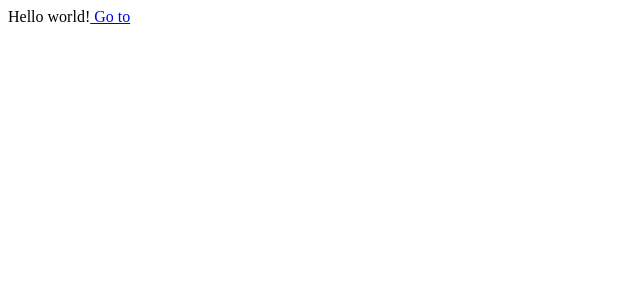
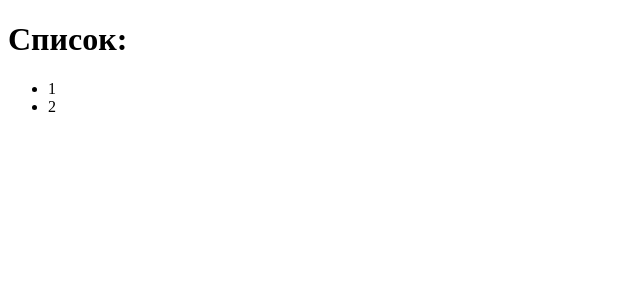
Before and after one commit to WebHeroSchool/todoAlexandrYersov, a React (Create React App) app: page / in a window 1280 px wide. Shown: the top 300 px of the page, without its empty margins (0-640 px from the left). Built offline with nearby package versions, Linux system fonts and the light colour scheme.

Commit message:
lesson17: React-component

```diff
--- a/src/App.js
+++ b/src/App.js
@@ -1,8 +1,13 @@
 import React from 'react';
 
-const element = (<div>
-  Hello world!
-  <a href='#'> Go to </a>
-</div>);
+const ItemList = () => (<ul>
+  <li>1</li>
+  <li>2</li>
+</ul>)
 
-export { element };
+const App = () => (<div>
+  <h1>Список:</h1>
+  <ItemList />
+</div>)
+
+export default App;
--- a/src/index.js
+++ b/src/index.js
@@ -1,5 +1,5 @@
 import React from 'react';
 import ReactDOM from 'react-dom';
-import { element } from './App';
+import App from './App';
 
-ReactDOM.render(element, document.getElementById('root'))
+ReactDOM.render(<App />, document.getElementById('root'))
```
